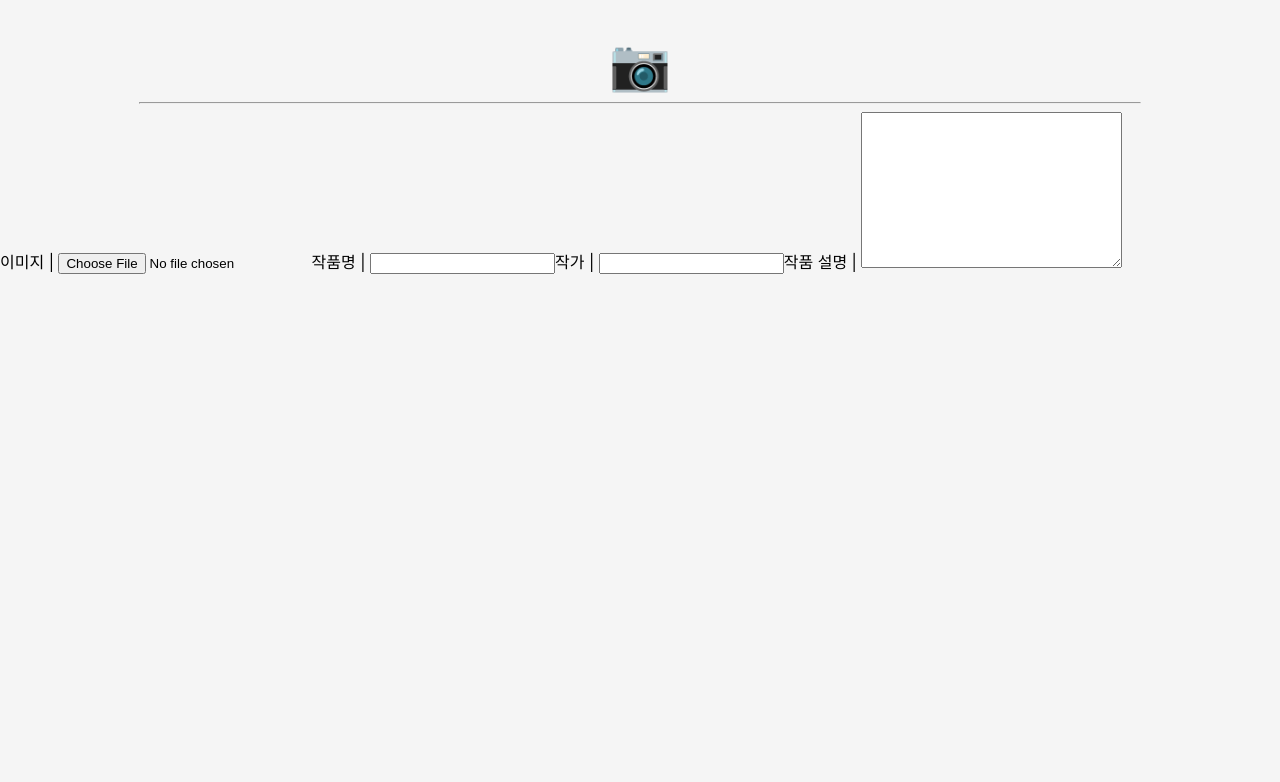
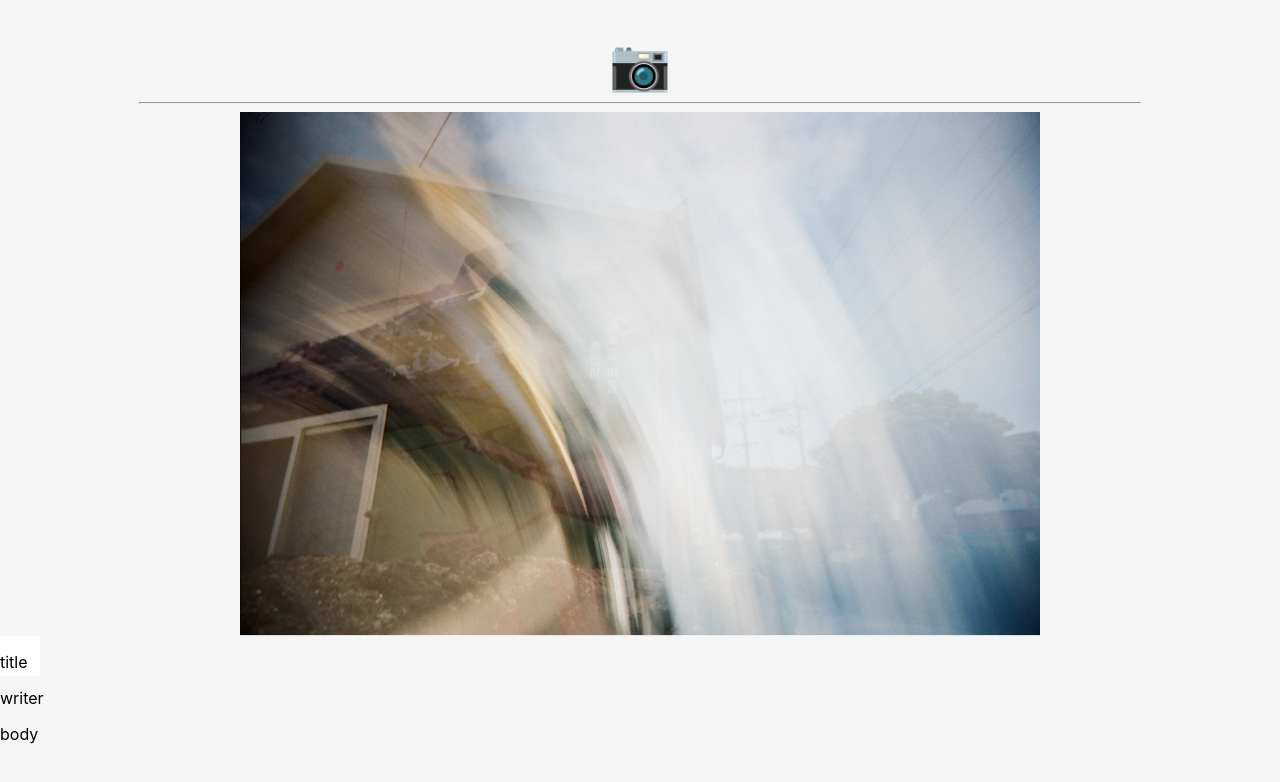
Before and after one commit to seojisoosoo/Rouined-Picture-FRONT, a React (Create React App) app: page /read in a window 1280 px wide. Shown: the top 782 px of the page. Built offline with nearby package versions, Linux system fonts and the light colour scheme.

Commit message:
feat:making Read

```diff
--- a/src/App.js
+++ b/src/App.js
@@ -3,7 +3,7 @@ import { Route, Routes } from "react-router-dom";
 import styled from "styled-components";
 import Header from "./component/Header";
 import Create from "./pages/Create";
-import Read from "./pages/Create";
+import Read from "./pages/Read";
 import Update from "./pages/Update";
 import "./App.css";
 import Landing from "./pages/Landing";
@@ -25,7 +25,7 @@ const App = () => {
         <Route path="/" element={<Landing />} />
         <Route path="/read" element={<Read />} />
         <Route path="/create" element={<Create />} />
-        <Route path="/update" element={<Update />} />
+        <Route path="/:id/update" element={<Update />} />
       </Routes>
     </Dom>
   );
--- /dev/null
+++ b/src/db/data.json
@@ -0,0 +1,11 @@
+{
+    "data":[
+        {
+            "id":1,
+            "img":"img/pic.png",
+            "title":"흔들림의 미학(1)",
+            "writer":"수수",
+            "body":"찰나의 순간, 흔들림. 흔들림의 미학"
+        }
+    ]
+}
--- a/src/pages/Landing.js
+++ b/src/pages/Landing.js
@@ -8,11 +8,11 @@ const Dom = styled.div`
 const Introduce = styled.div`
   border: 1px solid #d9d9d9;
   background-color: #d9d9d9;
-  width: 600px;
-  height: 500px;
+  width: 100vh;
+  height: 70vh;
   border-radius: 5px;
   text-align: center;
-  margin: 20px 0px;
+  margin: 3vh 0vh;
 `;
 const Button = styled.button`
   margin: 0px 7px;
--- a/src/pages/Read.js
+++ b/src/pages/Read.js
@@ -1,11 +1,40 @@
 import React from "react";
 import { useNavigate } from "react-router-dom";
+import datas from "../db/data.json";
+import styled from "styled-components";
 
+const Img = styled.img`
+  width: 100vh;
+`;
+const Dom = styled.div`
+  display: flex;
+  justify-content: center;
+  flec-direction: column;
+`;
+const TagDom = styled.div`
+  display: flex;
+  justify-content: left;
+  flec-direction: column;
+`;
+const Tag = styled.div`
+  width: 5vh;
+  height: 5vh;
+  background-color: white;
+`;
 const Read = () => {
   const navigate = useNavigate();
   return (
     <>
-      <button onClick={() => navigate("/update")}>Update</button>
+      <Dom>
+        <Img src="img/pic.png" alt="#" />
+      </Dom>
+      <TagDom>
+        <Tag>
+          <p>title</p>
+          <p>writer</p>
+          <p>body</p>
+        </Tag>
+      </TagDom>
     </>
   );
 };
```
Also changed, not shown: public/img/pic.png (added).
